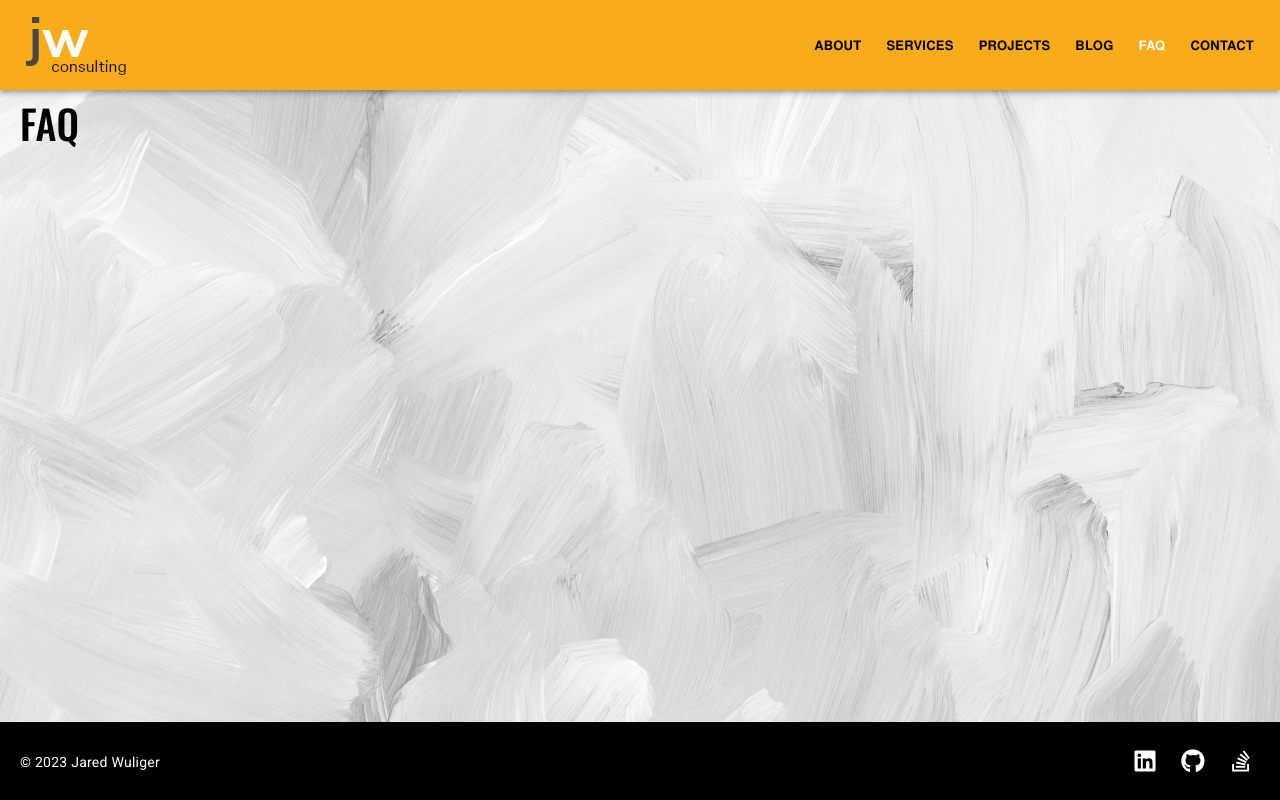
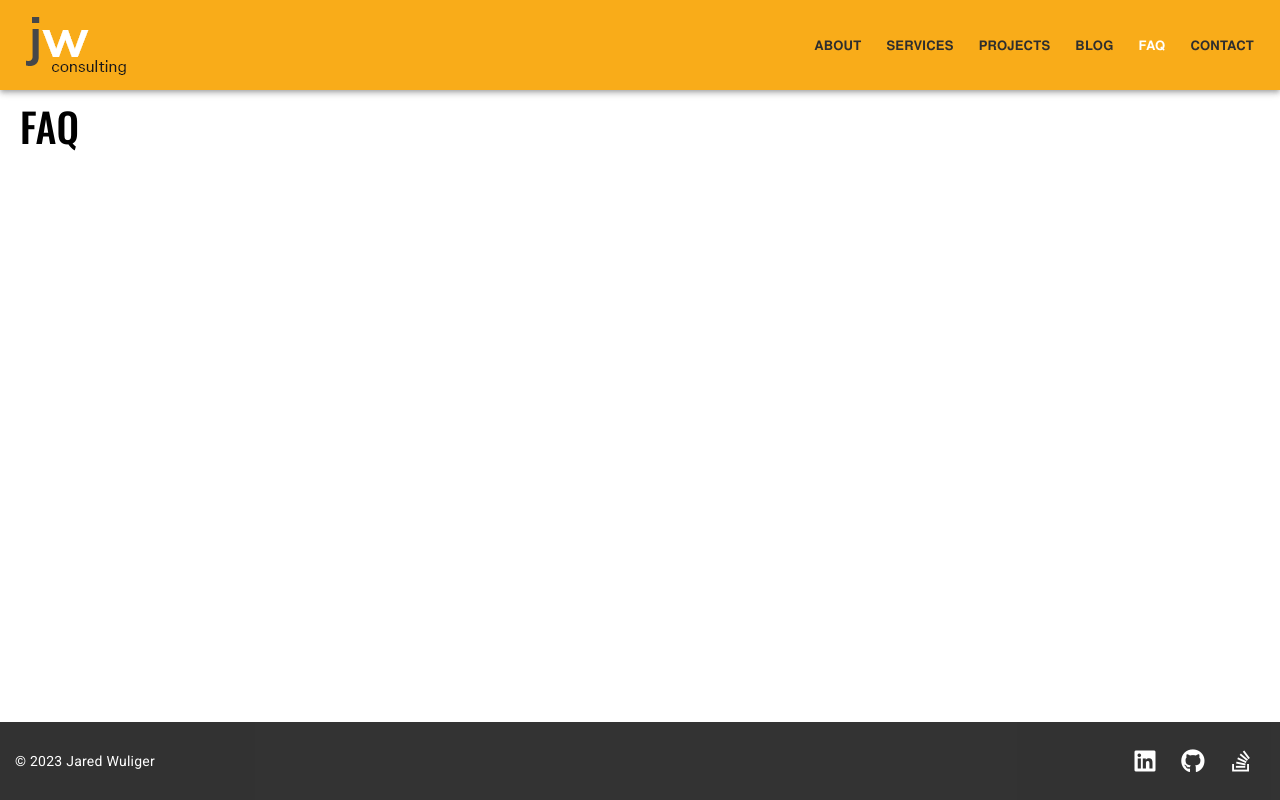
Before and after one commit to jwuliger/jaredwuliger.com, an Angular app: page /faq in a window 1280 px wide. Built offline with nearby package versions, Linux system fonts and the light colour scheme; a web font is replaced by a local one.

Commit message:
design tweaks

```diff
--- a/src/app/features/about/about.component.scss
+++ b/src/app/features/about/about.component.scss
@@ -1,14 +1,14 @@
 .app-about-lead {
     font-size: 1.2em;
     font-weight: 300;
-    line-height: 1.5;
+    line-height: 1.7;
     margin: 0 0 1em 0;
     font-weight: 500;
 }
 
 .app-about-img {
-    width: 35vmax;
-    margin-bottom: 29px;
+    width: 612px;
+    margin-bottom: 32px;
     margin-left: auto;
 }
 
--- a/src/app/features/home/home.component.html
+++ b/src/app/features/home/home.component.html
@@ -13,5 +13,7 @@
         <span class="typing"></span>
     </ngx-typed-js>
     <div class="hero-sub-message">Book a free strategy call today!</div>
-    <div><button mat-flat-button class="hero-cta-btn">Learn More</button></div>
+    <div>
+        <button mat-flat-button class="hero-cta-btn shadow">LEARN MORE</button>
+    </div>
 </div>
--- a/src/app/features/home/home.component.scss
+++ b/src/app/features/home/home.component.scss
@@ -18,11 +18,11 @@
 }
 
 .hero-cta-btn {
+    font-family: 'Nimbus Sans';
+    font-size: 13px;
     margin-top: 7vmin;
     background: #f9ac19 !important;
     color: white !important;
     width: 145px !important;
     height: 50px !important;
-    font-family: 'Nimbus Sans';
-    font-size: 14px;
 }
--- a/src/app/shared/components/footer/footer.component.html
+++ b/src/app/shared/components/footer/footer.component.html
@@ -1,6 +1,6 @@
 <footer class="footer">
     <div class="flex-container">
-        <div class="flex-item footer-padding">&copy; 2023 Jared Wuliger</div>
+        <div class="flex-item">&copy; 2023 Jared Wuliger</div>
         <div class="flex-item" style="text-align: right">
             <a
                 href="https://www.linkedin.com/in/jwuliger/"
--- a/src/app/shared/components/footer/footer.component.scss
+++ b/src/app/shared/components/footer/footer.component.scss
@@ -2,7 +2,7 @@
     background-color: #000000;
     color: white;
     padding: 15px;
-    // opacity: 0.8;
+    opacity: 0.8;
 }
 
 .flex-container {
@@ -15,8 +15,3 @@
     flex-basis: 50%;
     box-sizing: border-box;
 }
-
-.footer-padding {
-    margin-top: 2px;
-    margin-left: 5px;
-}
--- a/src/app/shared/components/header/header.component.scss
+++ b/src/app/shared/components/header/header.component.scss
@@ -12,7 +12,7 @@
     font-size: 13px;
     text-decoration: none;
     outline: none;
-    color: black;
+    color: rgb(46, 46, 46);
     margin-right: 25px;
 }
 
--- a/src/styles.scss
+++ b/src/styles.scss
@@ -22,21 +22,18 @@ body {
     margin: 0;
     padding: 0;
     font-family: Roboto, 'Helvetica Neue', sans-serif;
-    background-image: url('./assets/bg.jpg');
-    background-repeat: repeat;
-    background-size: cover;
-    background-position: center;
-}
-
-.mat-typography h1 {
-    margin: 0;
+    // background-image: url('./assets/bg.jpg');
+    // background-repeat: no-repeat;
+    // background-size: cover;
+    // background-position: center;
 }
 
 h1.app-page-header {
+    margin: 0;
     font-family: 'Oswald';
     font-size: 40px;
     padding-left: 20px;
-    padding-top: 17px;
+    padding-top: 20px;
 }
 
 .app-container {
```
